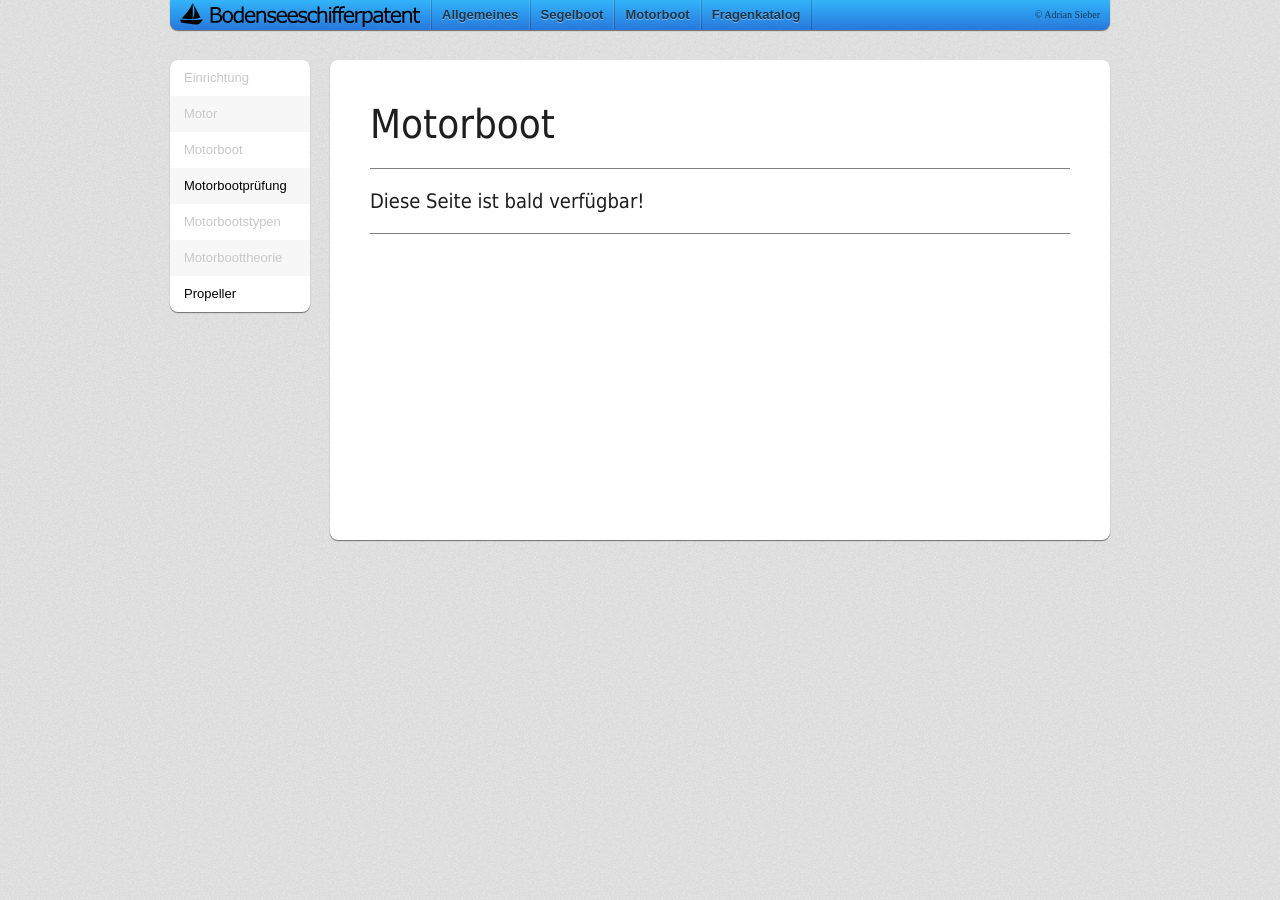
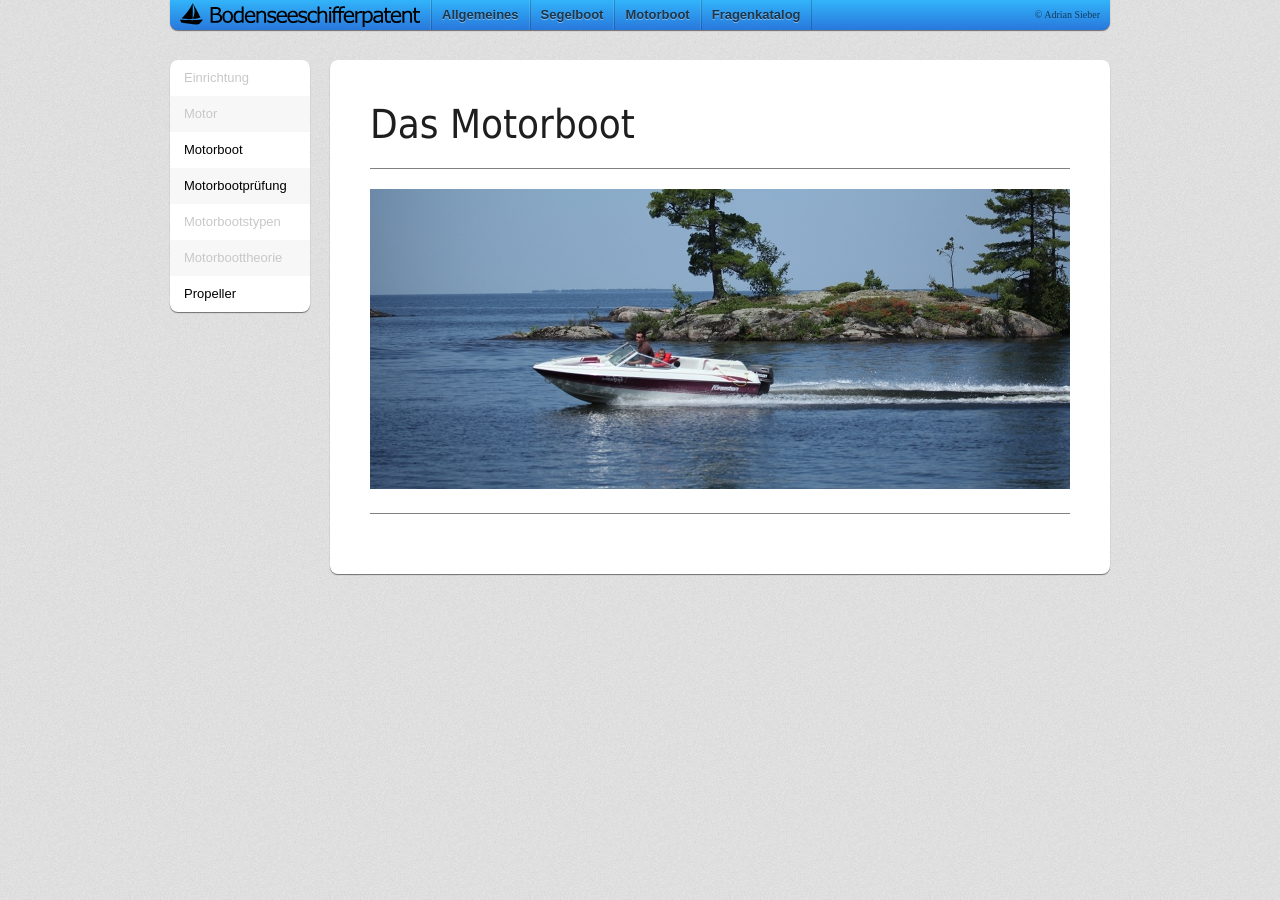
Before and after one commit to ad-si/Schifferpatent, a Jekyll site: the page built from _posts/2012-01-08-motorboot.html, in a window 1280 px wide. Built offline with Jekyll 4.4.1, drawn with Linux system fonts in a browser that asks for light colours; comment, search, counter and statistics services are not loaded.

Commit message:
Korrektur von URLs, Hinzufügen von Motorboot Bild

```diff
--- a/_posts/2012-01-08-motorboot.html
+++ b/_posts/2012-01-08-motorboot.html
@@ -2,5 +2,16 @@
 layout: post
 title: Motorboot
 category: motorboot
-available: false
 ---
+
+<div id="motorboat">
+	<div class="text">
+		<h2>Das Motorboot</h2>
+		<hr />
+
+		<div>
+			<img src="{{ site.url }}img/motorboot.jpg" alt="Motorboot" width="700px" height="300px"/>
+		</div>
+		<hr />
+	</div>
+</div>
--- a/_posts/2012-01-08-segelboot.html
+++ b/_posts/2012-01-08-segelboot.html
@@ -10,7 +10,7 @@
 		<hr />
 
 		<div>
-			<img src="{{ site.url }}img/sailingboat.jpg" alt="Segelboot" width="700px" height="300px"/>
+			<img src="{{ site.url }}img/segelboot.jpg" alt="Segelboot" width="700px" height="300px"/>
 		</div>
 		<hr />
 	</div>
--- a/_posts/2012-01-08-wetterkunde.html
+++ b/_posts/2012-01-08-wetterkunde.html
@@ -19,7 +19,7 @@
 	<hr />
 
 	<h3>Der Föhn</h3>
-	<img src="{{ site.url }}img/föhn.svg" alt="Föhn" class="right" />
+	<img src="{{ site.url }}img/foehn.svg" alt="Föhn" class="right" />
 	<p>Wenn nördlich der Alpen ein Hochdruckgebiet und südlich ein Tiefdruckgebiet liegen,
 	strömen gewaltige Luftmassen von Norditalien über die Alpen hinweg nach Norden.
 	Beim aufsteigen der Luft wird sie abgekühlt und die vom Mittelmeer kommende Feuchtigkeit
```
Also changed, not shown: img/motorboot.jpg (added), img/segelboot.jpg (renamed from img/sailingboat.jpg).
